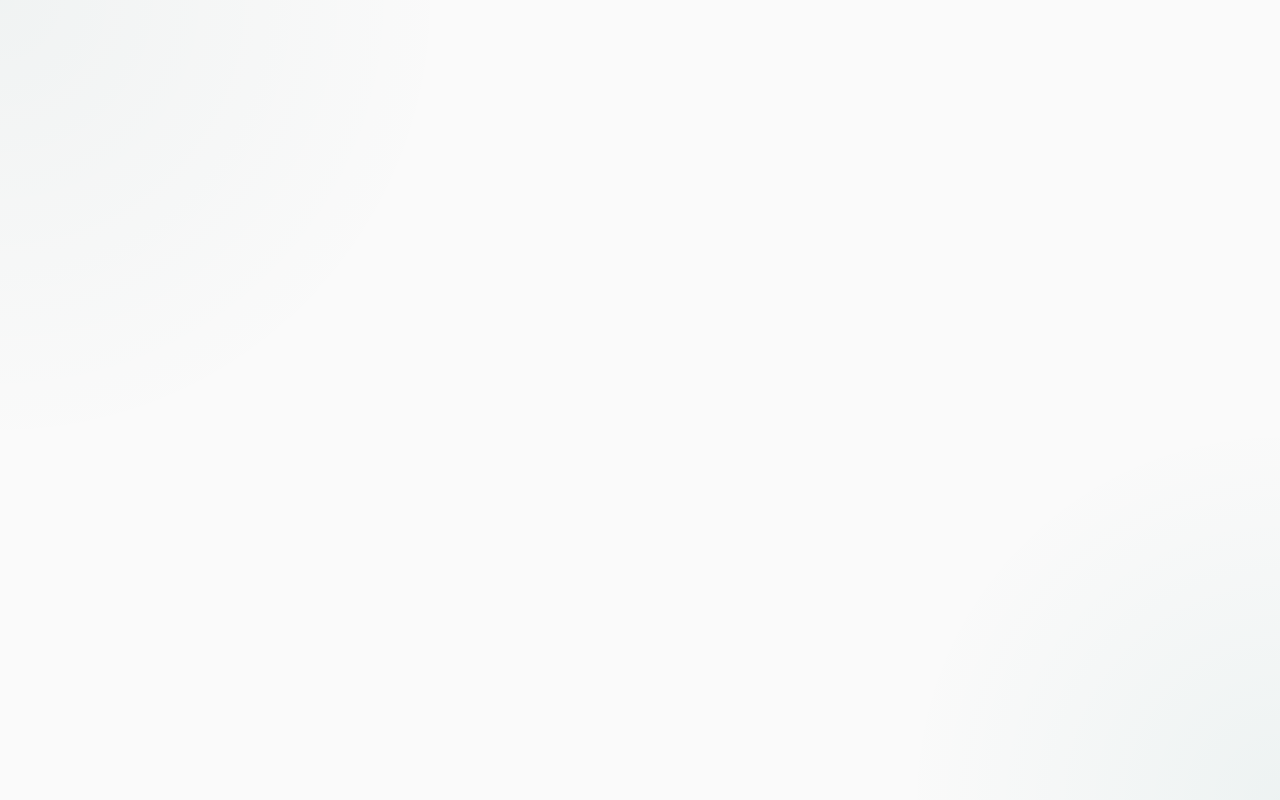
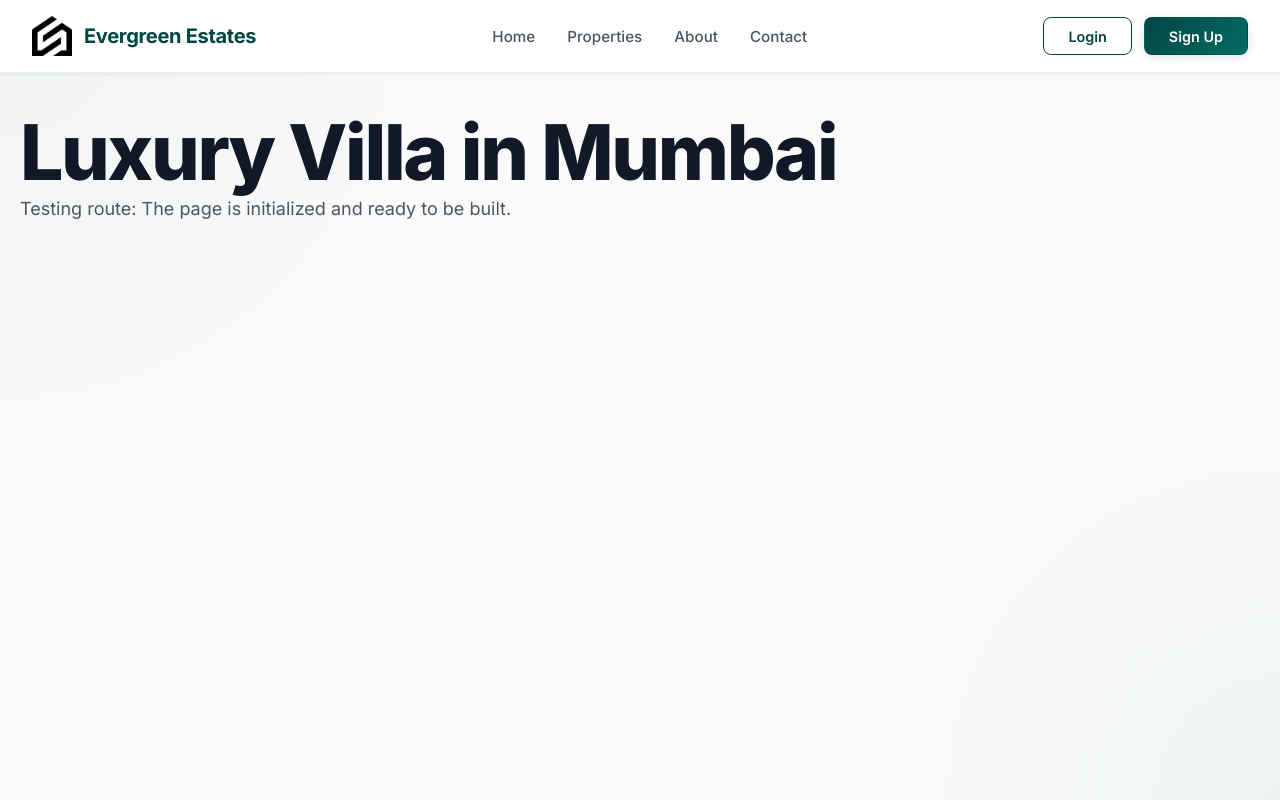
Before and after one commit to Abhinavkrishna-b/Evergreen-Estates, a React app in the folder frontend/: page /properties/1 in a window 1280 px wide. Before the commit this address had no page. Built offline with nearby package versions, Linux system fonts and the light colour scheme; the HTML template or start-up script is replaced by a standard one.

Commit message:
feat: added PropertyDetails route

```diff
--- a/frontend/src/App.jsx
+++ b/frontend/src/App.jsx
@@ -3,6 +3,8 @@ import { BrowserRouter, Routes, Route } from 'react-router-dom';
 import ScrollToTop from './components/ScrollToTop/ScrollToTop';
 import Homepage from './routes/Homepage/Homepage';
 import PropertiesPage from './routes/PropertiesPage/PropertiesPage';
+import PropertyDetails from './routes/PropertyDetails/PropertyDetails';
+
 
 function App() {
 	return (
@@ -20,6 +22,8 @@ function App() {
               path="/properties"
               element={<PropertiesPage />}
             />
+
+            <Route path="/properties/:id" element={<PropertyDetails />} />
           </Routes>
 
         </main>
--- a/frontend/src/components/FeaturedProperties/FeaturedProperties.jsx
+++ b/frontend/src/components/FeaturedProperties/FeaturedProperties.jsx
@@ -5,7 +5,7 @@ import {
   FiCompass,
   FiCheckCircle,
 } from "react-icons/fi";
-import { Link } from "react-router-dom";
+import { Link, useNavigate } from "react-router-dom";
 
 import { FaBed, FaBath } from "react-icons/fa";
 
@@ -13,6 +13,9 @@ import { featuredProperties } from "../../constants/properties";
 import "./FeaturedProperties.css";
 
 const FeaturedProperties = () => {
+
+  const navigate = useNavigate();
+
   return (
     <section className="featured-properties section" id="properties">
       <div className="container">
@@ -39,7 +42,14 @@ const FeaturedProperties = () => {
 
         <div className="properties-grid">
           {featuredProperties.map((property) => (
-            <article className="property-card" key={property.id}>
+
+            <article
+              className="property-card"
+              key={property.id}
+              onClick={() => navigate(`/properties/${property.id}`)}
+              style={{ cursor: 'pointer' }}
+            >
+
               <div className="property-image-wrapper">
                 <img
                   src={property.image}
--- a/frontend/src/components/HorizontalCard/HorizontalCard.jsx
+++ b/frontend/src/components/HorizontalCard/HorizontalCard.jsx
@@ -1,10 +1,18 @@
 import { FiMapPin, FiMaximize2, FiCompass, FiCheckCircle, FiBookmark, FiMessageCircle } from 'react-icons/fi';
 import { FaBed, FaBath } from 'react-icons/fa';
+import { useNavigate } from 'react-router-dom';
 import './HorizontalCard.css';
 
 const HorizontalCard = ({ property }) => {
+
+  const navigate = useNavigate();
+
   return (
-    <article className="horizontal-card">
+    <article
+      className="horizontal-card"
+      onClick={() => navigate(`/properties/${property.id}`)}
+      style={{ cursor: 'pointer' }}
+    >
 
       <div className="h-card-image-wrapper">
         <img
--- a/frontend/src/constants/properties.js
+++ b/frontend/src/constants/properties.js
@@ -8,7 +8,7 @@ export const featuredProperties = [
     baths: 3,
     sqft: "4,500",
     location: "Bandra, Mumbai",
-    image: "https://images.unsplash.com/photo-1600585154340-be6161a56a0c?w=500&h=400&fit=crop",
+    image: "https://images.unsplash.com/photo-1600585154340-be6161a56a0c?w=800&h=600&fit=crop",
     badge: "Featured",
     type: "Villa",
     propertyType: "villa",
@@ -16,6 +16,13 @@ export const featuredProperties = [
     featured: true,
     latitude: 19.0596,
     longitude: 72.8295,
+    // New Details
+    configuration: "4 BHK Ultra-Luxury",
+    facing: "West Facing",
+    isLand: false,
+    parking: "2 Covered Car Parks",
+    furnishing: "Fully Furnished",
+    policies: "Pet Friendly, 24/7 Security",
   },
   {
     id: 2,
@@ -26,7 +33,7 @@ export const featuredProperties = [
     baths: 2,
     sqft: "2,200",
     location: "Koramangala, Bangalore",
-    image: "https://images.unsplash.com/photo-1502672260266-1c1ef2d93688?w=500&h=400&fit=crop",
+    image: "https://images.unsplash.com/photo-1502672260266-1c1ef2d93688?w=800&h=600&fit=crop",
     badge: "Hot Deal",
     type: "Apartment",
     propertyType: "apartment",
@@ -34,6 +41,13 @@ export const featuredProperties = [
     featured: true,
     latitude: 12.9352,
     longitude: 77.6245,
+    // New Details
+    configuration: "3 BHK Premium Flat",
+    facing: "East Facing",
+    isLand: false,
+    parking: "1 Semi-Covered Car Park",
+    furnishing: "Semi-Furnished",
+    policies: "Standard Association Guidelines Apply",
   },
   {
     id: 3,
@@ -44,7 +58,7 @@ export const featuredProperties = [
     baths: 3,
     sqft: "3,800",
     location: "Dwarka, Delhi",
-    image: "https://images.unsplash.com/photo-1564013799919-ab600027ffc6?w=500&h=400&fit=crop",
+    image: "https://images.unsplash.com/photo-1564013799919-ab600027ffc6?w=800&h=600&fit=crop",
     badge: "New",
     type: "House",
     propertyType: "house",
@@ -52,6 +66,13 @@ export const featuredProperties = [
     featured: true,
     latitude: 28.5921,
     longitude: 77.0460,
+    // New Details
+    configuration: "5 BHK Independent Duplex",
+    facing: "North-East Facing",
+    isLand: false,
+    parking: "Open Space for 3 Vehicles",
+    furnishing: "Unfurnished",
+    policies: "11-Month Lease, 2 Months Security Deposit",
   },
   {
     id: 4,
@@ -62,7 +83,7 @@ export const featuredProperties = [
     baths: 3,
     sqft: "3,200",
     location: "Calangute, Goa",
-    image: "https://images.unsplash.com/photo-1512917774080-9991f1c4c750?w=500&h=400&fit=crop",
+    image: "https://images.unsplash.com/photo-1512917774080-9991f1c4c750?w=800&h=600&fit=crop",
     badge: "Featured",
     type: "Villa",
     propertyType: "villa",
@@ -70,6 +91,13 @@ export const featuredProperties = [
     featured: true,
     latitude: 15.5494,
     longitude: 73.7626,
+    // New Details
+    configuration: "3 BHK Luxury Holiday Home",
+    facing: "North Facing",
+    isLand: false,
+    parking: "Dedicated Private Garage",
+    furnishing: "Fully Furnished",
+    policies: "Gated Community",
   },
   {
     id: 5,
@@ -80,7 +108,7 @@ export const featuredProperties = [
     baths: 2,
     sqft: "2,100",
     location: "HITEC City, Hyderabad",
-    image: "https://images.unsplash.com/photo-1570129477492-45c003edd2be?w=500&h=400&fit=crop",
+    image: "https://images.unsplash.com/photo-1570129477492-45c003edd2be?w=800&h=600&fit=crop",
     badge: "Smart",
     type: "Apartment",
     propertyType: "apartment",
@@ -88,6 +116,13 @@ export const featuredProperties = [
     featured: true,
     latitude: 17.4435,
     longitude: 78.3772,
+    // New Details
+    configuration: "3 BHK Smart Apartment",
+    facing: "South Facing",
+    isLand: false,
+    parking: "1 Basement Parking Slot",
+    furnishing: "Semi-Furnished",
+    policies: "Corporate Leasing Welcomed",
   },
   {
     id: 6,
@@ -95,10 +130,10 @@ export const featuredProperties = [
     price: "₹48,00,000",
     rawPrice: 4800000,
     landArea: "3 Acres",
-    facing: "East Facing",
+    facing: "East Facing Main Road",
     approval: "Patta Land",
     location: "Salem",
-    image: "https://images.unsplash.com/photo-1500382017468-9049fed747ef?w=500&h=400&fit=crop",
+    image: "https://images.unsplash.com/photo-1500382017468-9049fed747ef?w=800&h=600&fit=crop",
     badge: "Land",
     type: "Agriculture",
     propertyType: "land",
@@ -107,5 +142,11 @@ export const featuredProperties = [
     isLand: true,
     latitude: 11.6643,
     longitude: 78.1460,
+    // New Details for Land
+    configuration: "Farm Land",
+    soilType: "Red Loam",
+    waterSource: "Free Agriculture Well and Borewell",
+    electricity: "3-Phase Power Connection",
+    approvalStatus: "Single-Owner Patta",
   },
 ];
--- /dev/null
+++ b/frontend/src/routes/PropertyDetails/PropertyDetails.jsx
@@ -0,0 +1,26 @@
+import { useParams, Navigate } from 'react-router-dom';
+import Navbar from '../../components/Navbar/Navbar';
+import { featuredProperties } from '../../constants/properties';
+
+const PropertyDetails = () => {
+  const { id } = useParams();
+
+  const property = featuredProperties.find((item) => item.id === parseInt(id));
+
+  if (!property) {
+    return <Navigate to="/properties" />;
+  }
+
+  return (
+    <div className="property-details-page">
+      <Navbar />
+
+      <div className="container" style={{ padding: '40px 20px' }}>
+        <h1>{property.title}</h1>
+        <p>Testing route: The page is initialized and ready to be built.</p>
+      </div>
+    </div>
+  );
+};
+
+export default PropertyDetails;
```
